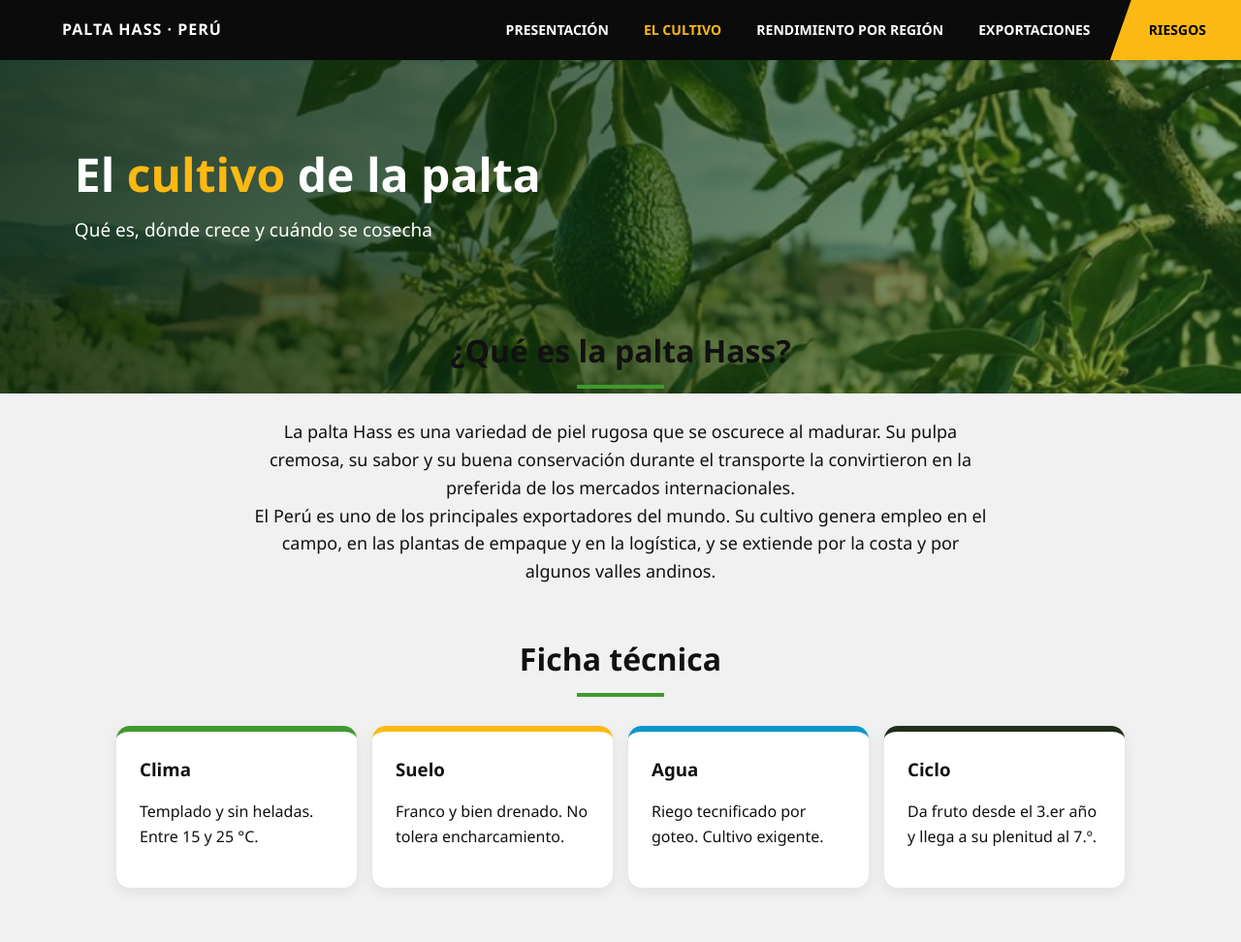
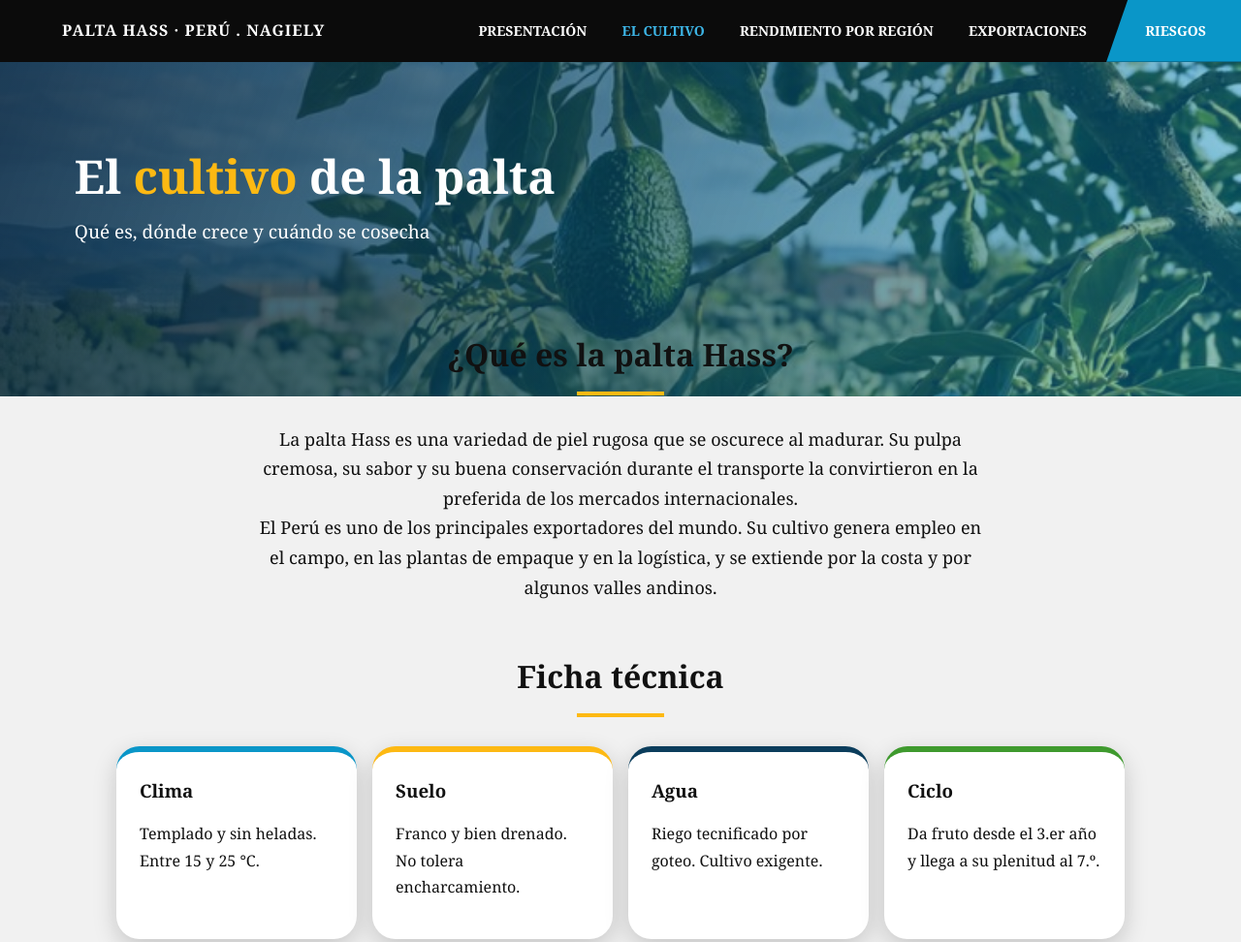
Before and after one commit to Brigiely/pagina_web_equipo, a plain HTML site: page cultivo.html in a window 1280 px wide. Shown: the top 972 px of the page at 97% size. Drawn offline with Linux system fonts and the light colour scheme.

Commit message:
Edito mis páginas y agrego mi estilo

```diff
--- a/cultivo.html
+++ b/cultivo.html
@@ -5,11 +5,12 @@
   <meta name="viewport" content="width=device-width, initial-scale=1.0">
   <title>El cultivo de la palta · Palta Hass</title>
   <link rel="stylesheet" href="styles.css">
+  <link rel="stylesheet" href="estilo-a.css">
 </head>
 <body>
   <header>
     <nav>
-      <strong>PALTA HASS · PERÚ</strong>
+      <strong>PALTA HASS · PERÚ . NAGIELY</strong>
       <div>
         <a href="index.html">Presentación</a>
         <a href="cultivo.html" class="activo">El cultivo</a>
--- /dev/null
+++ b/estilo-a.css
@@ -0,0 +1,64 @@
+
+/* ---------- PERFIL A RETO 1: portada azul ----------
+   Ojo: la portada de regiones usa solo .hero, pero la de cultivo usa
+   .hero.cultivo (más específica). Por eso hay dos reglas.
+   Usamos background-image (no background) y repetimos url(...)
+   para conservar la foto; el tamaño y la posición vienen de styles.css. */
+.hero {
+  background-image:
+    linear-gradient(110deg, rgba(8, 40, 66, .92), rgba(10, 150, 200, .60)),
+    url("img/portada.jpg");
+}
+.hero.cultivo {
+  background-image:
+    linear-gradient(110deg, rgba(8, 40, 66, .88), rgba(10, 150, 200, .45)),
+    url("img/palta-arbol.jpg");
+}
+
+
+/* ---------- RETO 2: raya bajo los títulos ---------- */
+h2::after {
+  background: #FDB913;
+}
+
+
+/* ---------- RETO 3: tarjetas más redondas ---------- */
+.card {
+  border-radius: 24px;
+  box-shadow: 0 8px 24px rgba(0, 0, 0, .18);
+}
+
+/* Las 4 fichas de cultivo.html: cambiamos el color de la raya de arriba.
+   Usamos los mismos selectores que styles.css; como van después, ganan. */
+.ficha                { border-color: #0A96C8; }
+.ficha:nth-child(2)   { border-color: #FDB913; }
+.ficha:nth-child(3)   { border-color: #0B3D5C; }
+.ficha:nth-child(4)   { border-color: #3F9A2E; }
+
+
+/* ---------- RETO 4: color del menú ---------- */
+nav a:hover,
+nav a.activo {
+  color: #3DB5E6;
+}
+
+/* El botón diagonal del menú también cambia de color */
+nav a.cta         { background: #0A96C8; color: #fff; }
+nav a.cta:hover   { background: #fff;    color: #000; }
+nav a.cta.activo  { background: #fff;    color: #000; }
+
+
+/* ---------- RETO 5: otra tipografía ---------- */
+body {
+  font-family: Georgia, 'Times New Roman', serif;
+  line-height: 1.7;
+}
+
+
+/* ---------- EXTRA: tablas (regiones.html) ---------- */
+th {
+  background: #0B3D5C;
+}
+tbody tr:nth-child(even) {
+  background: #EAF4FA;
+}
--- a/styles.css
+++ b/styles.css
@@ -27,7 +27,7 @@ h2::after { content: ''; display: block; width: 90px; height: 4px; background: #
 .card { background: white; padding: 24px; border-radius: 14px; box-shadow: 0 4px 14px rgba(0, 0, 0, .08); }
 .card h3 { margin: 0 0 10px; }
 .ficha { border-top: 6px solid #3F9A2E; }
-.ficha:nth-child(2) { border-color: #FDB913; } .ficha:nth-child(3) { border-color: #0A96C8; } .ficha:nth-child(4) { border-color: #1F2D1B; }
+.ficha:nth-child(2) { border-color: #e7ac23; } .ficha:nth-child(3) { border-color: #0A96C8; } .ficha:nth-child(4) { border-color: #1F2D1B; }
 .persona { text-align: center; }
 .persona img { width: 130px; border-radius: 50%; }
 .centro { text-align: center; max-width: 760px; margin: 0 auto; font-size: 18px; }
```
Also changed, not shown: regiones.html (+1 -0 lines), prueba.html (deleted).
